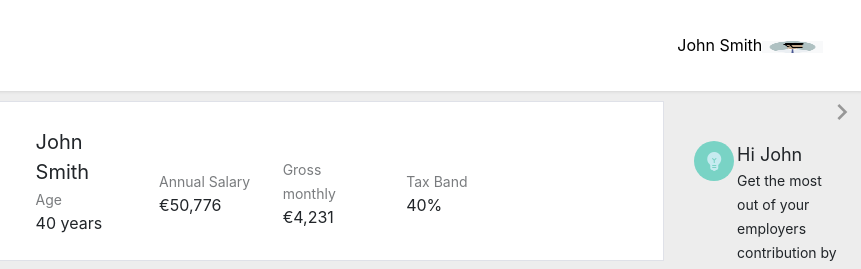
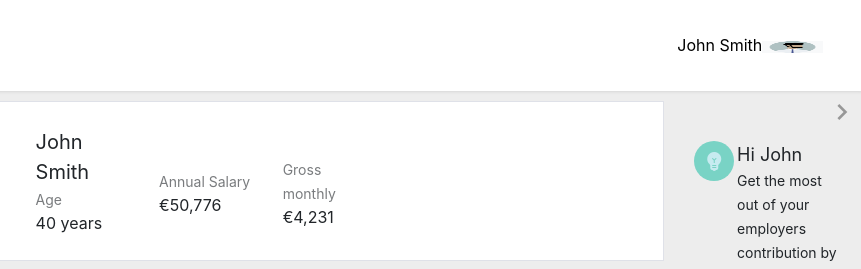
Before and after one commit to GroupDigitalHub/il-cb-project, a plain HTML site: page modify.html in a window 1280 px wide. Shown: the top 269 px of the page, 419-1280 px from the left. Drawn offline with nearby package versions, Linux system fonts and the light colour scheme.

Commit message:
Issue #45: Remove tax band from profile box

```diff
--- a/modify.html
+++ b/modify.html
@@ -212,12 +212,6 @@
                             <span class="profile-subtitle">Gross monthly</span>
                             <br>
                             <span id="customer-gross-monthly">€4,231</span>
-                        </div>
-                        <div class="col-2">
-                            <br>
-                            <span class="profile-subtitle">Tax Band</span>
-                            <br>
-                            <span id="customer-tax-band">40%</span>
                         </div>
                     </div>
                     <!-- END OF MODIFY PROFILE BOX-->
```
